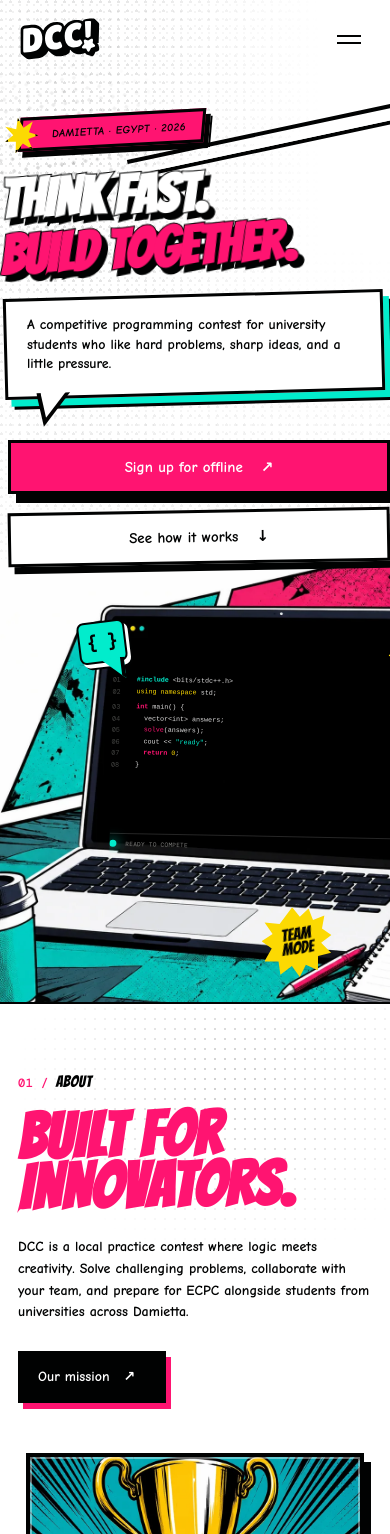
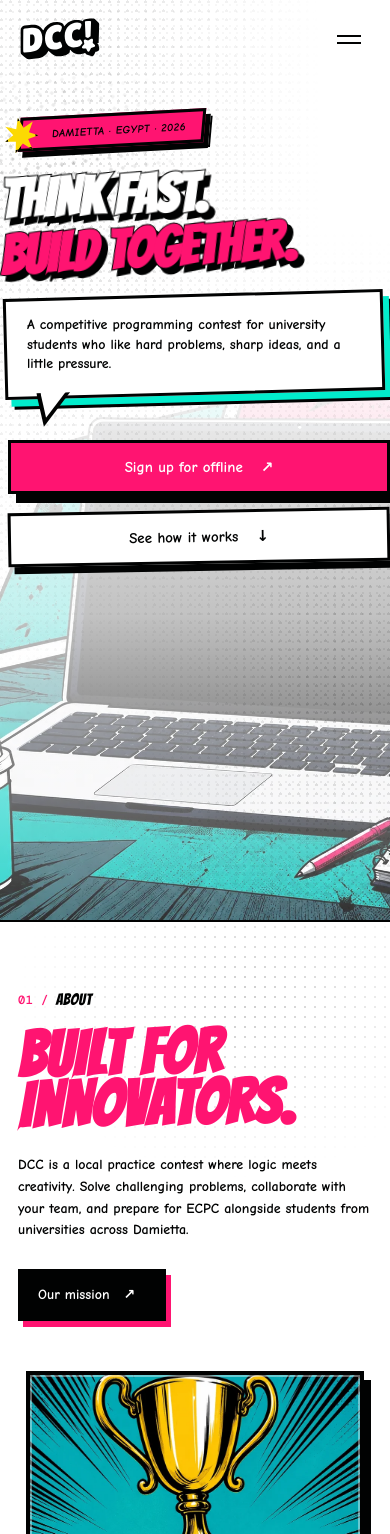
Before and after one commit to YUST777/dcc, a React (Vite) app: page / in a window 390 px wide. Shown: the top 1534 px of the page. Built offline with nearby package versions, Linux system fonts and the light colour scheme; a web font is replaced by a local one.

Commit message:
Fix responsive hero artwork layout

```diff
--- a/src/styles.css
+++ b/src/styles.css
@@ -139,7 +139,6 @@ h1 span, h2 em { color: var(--accent); font-style: normal; }
 /* Image-led comic hero */
 .hero { min-height: clamp(760px, 57vw, 1010px); display: block; padding: 0; overflow: hidden; isolation: isolate; background: var(--surface); }
 .hero::before { content: ''; position: absolute; inset: 0; z-index: -3; pointer-events: none; background-image: radial-gradient(circle at 18% 20%, color-mix(in oklch, var(--fg) 13%, transparent) 0 1.35px, transparent 1.5px), radial-gradient(circle at 88% 72%, color-mix(in oklch, var(--fg) 8%, transparent) 0 1px, transparent 1.2px); background-size: 11px 11px, 8px 8px; mask-image: radial-gradient(ellipse at 20% 15%, black, transparent 56%), radial-gradient(ellipse at 88% 76%, black, transparent 48%); }
-.hero::after { content: ''; position: absolute; z-index: -1; top: 74px; right: -5vw; width: 58vw; height: 4px; background: var(--fg); transform: rotate(-12deg); transform-origin: right center; box-shadow: 0 12px 0 var(--surface), 0 16px 0 var(--fg); }
 .hero-halftone { position: absolute; z-index: -2; width: 430px; height: 320px; left: -70px; top: 42px; opacity: .6; background: radial-gradient(circle, color-mix(in oklch, var(--fg) 25%, transparent) 0 1.5px, transparent 1.8px); background-size: 12px 12px; mask-image: radial-gradient(ellipse, black 12%, transparent 72%); transform: rotate(-8deg); }
 .hero-speed-lines { position: absolute; z-index: 4; left: 44%; top: 26%; width: 76px; height: 84px; pointer-events: none; transform: rotate(9deg); background: linear-gradient(77deg, transparent 45%, var(--fg) 46% 49%, transparent 50%) 0 0 / 22px 68px no-repeat, linear-gradient(91deg, transparent 46%, var(--fg) 47% 50%, transparent 51%) 28px 20px / 20px 61px no-repeat, linear-gradient(105deg, transparent 46%, var(--fg) 47% 51%, transparent 52%) 55px 6px / 18px 70px no-repeat; }
 .hero-layout { min-height: clamp(760px, 57vw, 1010px); display: flex; align-items: flex-start; position: relative; z-index: 3; pointer-events: none; }
@@ -186,14 +185,12 @@ h1 span, h2 em { color: var(--accent); font-style: normal; }
 }
 
 @media (max-width: 920px) {
-  .hero { min-height: 0; display: flex; flex-direction: column; padding-top: 0; }
-  .hero::after { top: 100px; width: 74vw; }
-  .hero-layout { order: 1; width: 100%; min-height: 0; }
+  .hero { min-height: clamp(900px, 128vw, 1080px); display: block; padding-top: 0; background-color: var(--surface); background-image: linear-gradient(180deg, color-mix(in oklch, var(--surface) 98%, transparent) 0%, color-mix(in oklch, var(--surface) 94%, transparent) 42%, color-mix(in oklch, var(--surface) 76%, transparent) 67%, color-mix(in oklch, var(--surface) 18%, transparent) 100%), url('/hero.webp'); background-repeat: no-repeat; background-position: center, 52% bottom; background-size: 100% 100%, clamp(760px, 116vw, 1060px) auto; }
+  .hero-layout { width: 100%; min-height: inherit; }
   .hero-copy { width: min(100%, 760px); padding: 132px 0 45px; }
   .hero h1 { font-size: clamp(76px, 11.4vw, 104px); }
   .hero-speech { width: min(86%, 620px); }
-  .hero-art { order: 2; position: relative; top: auto; right: auto; bottom: auto; align-self: flex-end; width: min(1160px, 116vw); margin: -92px -11vw -40px 0; }
-  .hero-code { font-size: clamp(8px, 1.25vw, 12px); }
+  .hero-art { display: none; }
 }
 
 @media (max-width: 650px) {
@@ -210,18 +207,13 @@ h1 span, h2 em { color: var(--accent); font-style: normal; }
   .hero-speech p { font-size: 14px; }
   .hero-actions { align-items: stretch; margin-top: 46px; gap: 16px; }
   .hero-button { width: 100%; min-width: 0; min-height: 54px; }
-  .hero-art { width: 157vw; margin: -35px -23vw -32px 0; }
-  .hero-code { font-size: clamp(6px, 1.72vw, 8px); }
-  .hero-code-lines > div { grid-template-columns: 24px minmax(max-content, 1fr); }
-  .hero-code-bubble { width: 48px; height: 42px; border-width: 2px; box-shadow: 3px 4px 0 var(--surface), 5px 6px 0 var(--fg); font-size: 17px; }
-  .hero-code-burst { width: 82px; height: 82px; font-size: 15px; }.hero-code-burst strong { font-size: 20px; }
-  .hero-team-burst { width: 70px; height: 70px; font-size: 17px; }
+  .hero { min-height: 940px; background-position: center, 56% bottom; background-size: 100% 100%, 175vw auto; }
 }
 
 @media (max-width: 480px) {
   .hero h1 { font-size: clamp(49px, 13.8vw, 60px); letter-spacing: 0; }
   .hero-title-pink { margin-top: 10px; }
-  .hero-art { width: 162vw; margin-right: -24vw; }
+  .hero { min-height: 920px; background-position: center, 58% bottom; background-size: 100% 100%, 190vw auto; }
 }
 
 /* Reference section 02: About */
```
